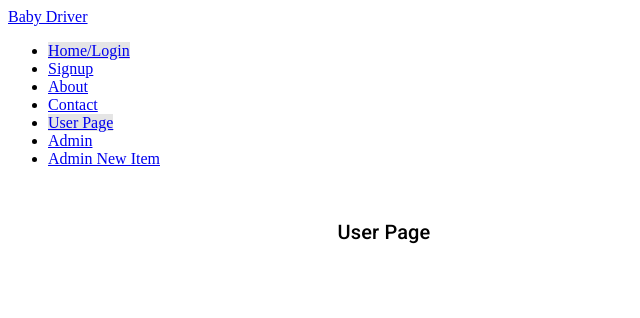
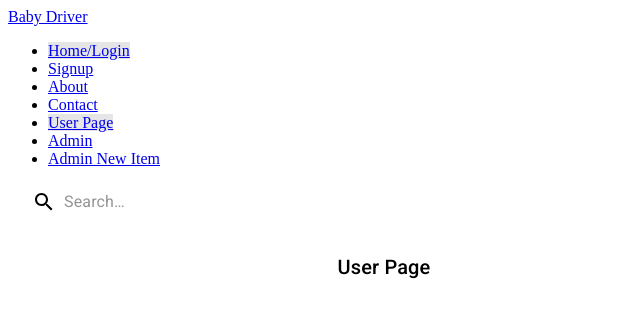
Before and after one commit to smith-carlicia/project-3, a React (Create React App) app in the folder client/: page /userhome in a window 1280 px wide. Shown: the top 318 px of the page, without its empty margins (0-640 px from the left). Built offline with nearby package versions, Linux system fonts and the light colour scheme; no server answers.

Commit message:
adding searchbar to userhome

```diff
--- a/client/src/containers/UserHome/UserHome.jsx
+++ b/client/src/containers/UserHome/UserHome.jsx
@@ -1,11 +1,13 @@
 import React, { useEffect, useState } from "react";
-import { makeStyles } from '@material-ui/core/styles';
-import { Avatar, List, ListItem, ListItemAvatar, ListItemSecondaryAction, Grid, ListItemText, Typography, IconButton, Container } from '@material-ui/core';
+import { fade, makeStyles } from '@material-ui/core/styles';
+import { Avatar, List, ListItem, InputBase, ListItemAvatar, ListItemSecondaryAction, Grid, ListItemText, Typography, IconButton, Container } from '@material-ui/core';
 import { Add, Remove } from '@material-ui/icons';
+import SearchIcon from '@material-ui/icons/Search';
 import productAPI from '../../utils/API_product';
 
 const useStyles = makeStyles((theme) => ({
     root: {
+
         flexGrow: 1,
         maxWidth: 752,
     },
@@ -15,6 +17,45 @@ const useStyles = makeStyles((theme) => ({
     title: {
         margin: theme.spacing(4, 0, 2),
     },
+    search: {
+        position: 'relative',
+        borderRadius: theme.shape.borderRadius,
+        backgroundColor: fade(theme.palette.common.white, 0.15),
+        '&:hover': {
+          backgroundColor: fade(theme.palette.common.white, 0.25),
+        },
+        marginLeft: 0,
+        width: '100%',
+        [theme.breakpoints.up('sm')]: {
+          marginLeft: theme.spacing(1),
+          width: 'auto',
+        },
+      },
+      searchIcon: {
+        padding: theme.spacing(0, 2),
+        height: '100%',
+        position: 'absolute',
+        pointerEvents: 'none',
+        display: 'flex',
+        alignItems: 'center',
+        justifyContent: 'center',
+      },
+      inputRoot: {
+        color: 'inherit',
+      },
+      inputInput: {
+        padding: theme.spacing(1, 1, 1, 0),
+        // vertical padding + font size from searchIcon
+        paddingLeft: `calc(1em + ${theme.spacing(4)}px)`,
+        transition: theme.transitions.create('width'),
+        width: '100%',
+        [theme.breakpoints.up('sm')]: {
+          width: '12ch',
+          '&:focus': {
+            width: '20ch',
+          },
+        },
+      },
 }));
 
 // function generate(element) {
@@ -42,6 +83,20 @@ export default function UserHome() {
     }, []);
 
     return (
+        <>
+        <div className={classes.search}>
+        <div className={classes.searchIcon}>
+          <SearchIcon />
+        </div>
+        <InputBase
+          placeholder="Search…"
+          classes={{
+            root: classes.inputRoot,
+            input: classes.inputInput,
+          }}
+          inputProps={{ 'aria-label': 'search' }}
+        />
+      </div>
         <div className={classes.root}>
             <Container fluid maxWidth="lg">
                 <Grid container>
@@ -75,5 +130,6 @@ export default function UserHome() {
                 </Grid>
             </Container>
         </div>
+        </>
     );
 }
```
